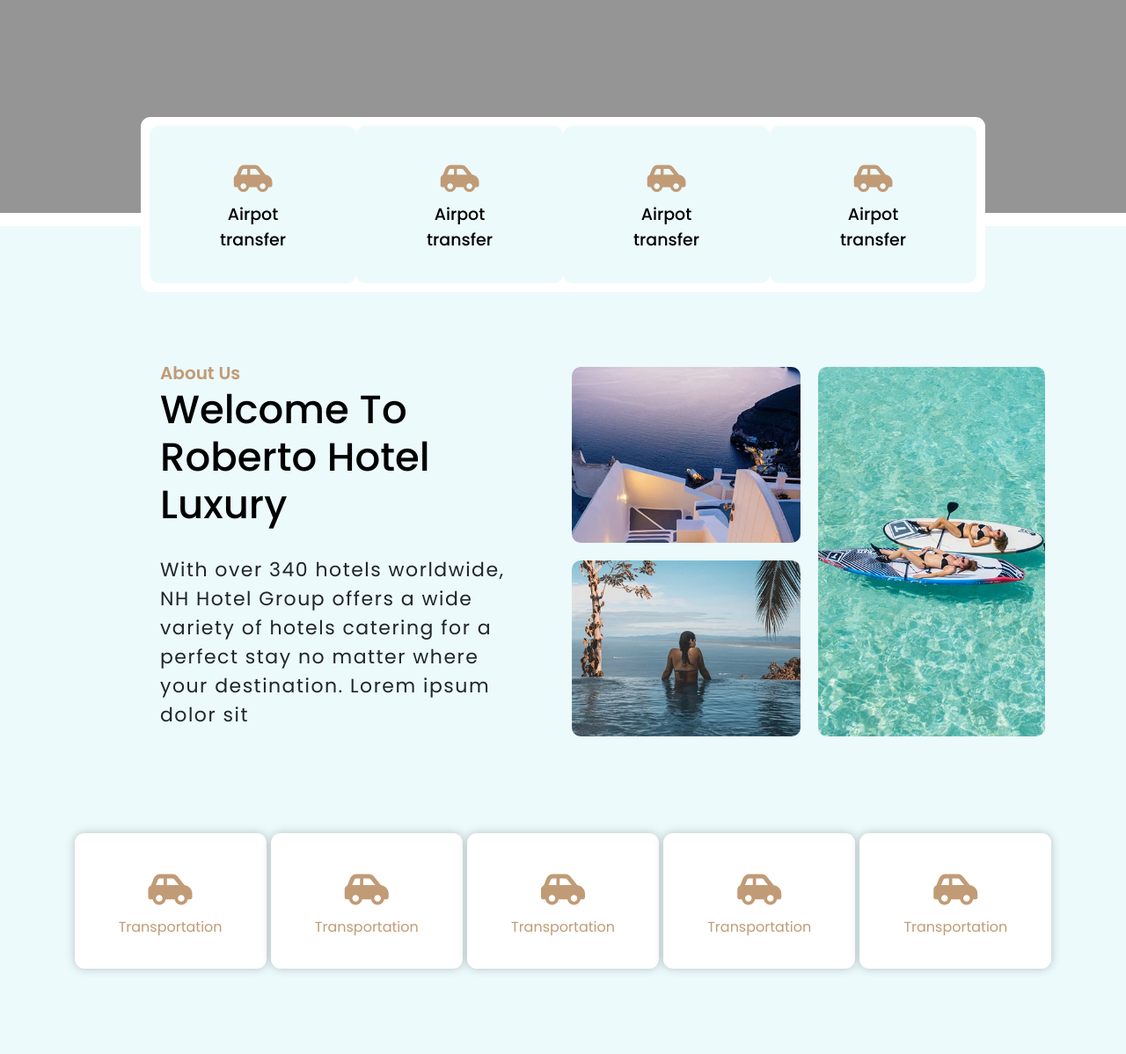
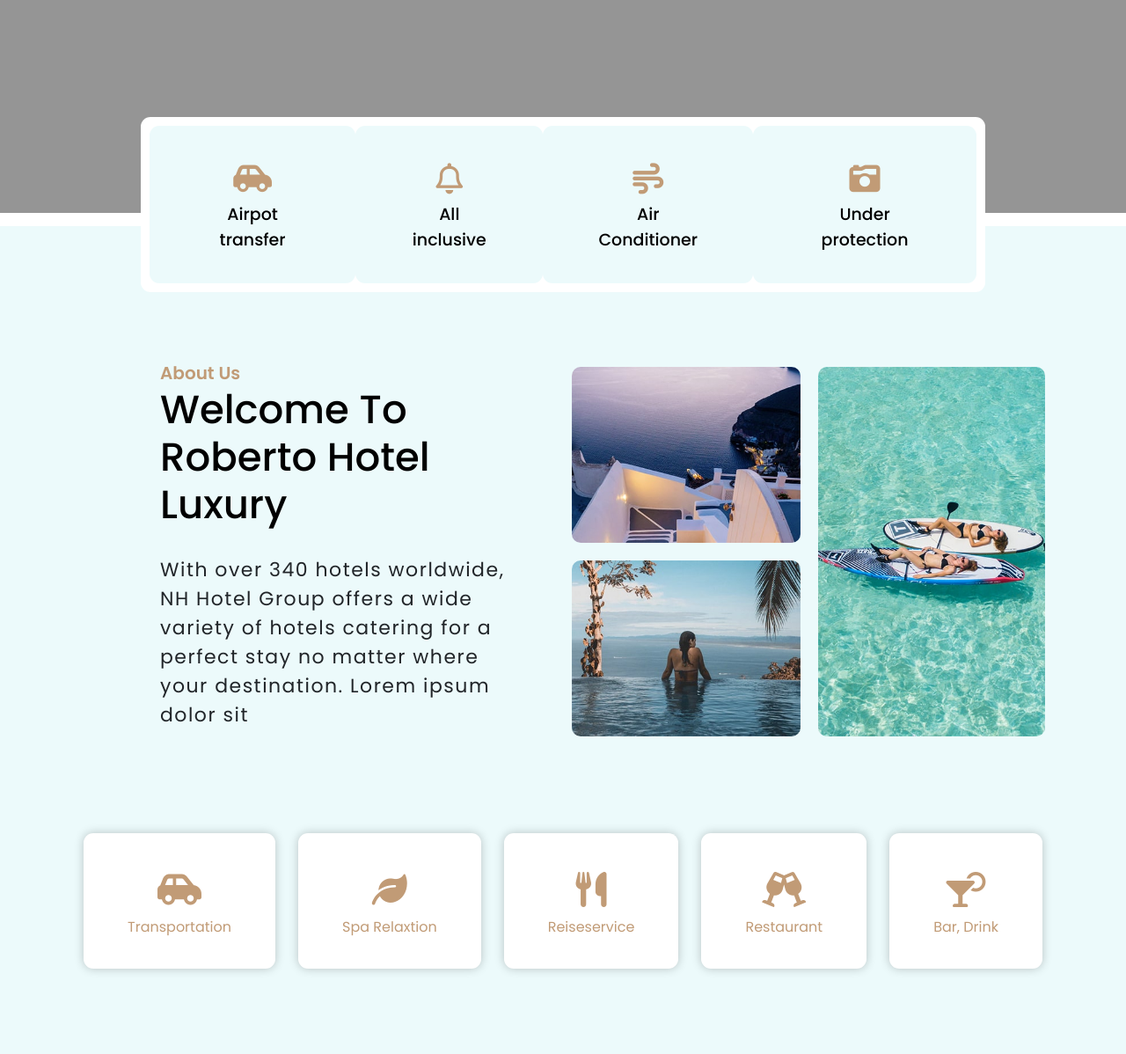
Before and after one commit to mubarizmayilzada/Hotel-Management, a website: page index.html in a window 1280 px wide. Shown: the part 427-1625 px from the top of the page at 88% size. Drawn offline with nearby package versions, Linux system fonts and the light colour scheme; a web font is replaced by a local one.

Commit message:
icons done

```diff
--- a/index.html
+++ b/index.html
@@ -50,30 +50,30 @@
                 <div class="features-card">
                     <div class="content-features-card">
                         <div class="icon">
-                            <i class="fas fa-car-side"></i>
+                            <i class="far fa-bell"></i>
                         </div>
                         <span>
-                            Airpot transfer
+                           All inclusive
                         </span>
                     </div>
                 </div>
                 <div class="features-card">
                     <div class="content-features-card">
                         <div class="icon">
-                            <i class="fas fa-car-side"></i>
+                            <i class="fas fa-wind"></i>
                         </div>
                         <span>
-                            Airpot transfer
+                            Air Conditioner
                         </span>
                     </div>
                 </div>
                 <div class="features-card">
                     <div class="content-features-card">
                         <div class="icon">
-                            <i class="fas fa-car-side"></i>
+                            <i class="fas fa-camera-retro"></i>
                         </div>
                         <span>
-                            Airpot transfer
+                            Under protection
                         </span>
                     </div>
                 </div>
@@ -116,34 +116,34 @@
                         </li>
                         <li>
                             <div class="icon">
-                                <i class="fas fa-car-side"></i>
+                                <i class="fas fa-leaf"></i>
                             </div>
                             <span>
-                                Transportation
+                                Spa Relaxtion
                             </span>
                         </li>
                         <li>
                             <div class="icon">
-                                <i class="fas fa-car-side"></i>
+                                <i class="fas fa-utensils"></i>
                             </div>
                             <span>
-                                Transportation
+                                Reiseservice
                             </span>
                         </li>
                         <li>
                             <div class="icon">
-                                <i class="fas fa-car-side"></i>
+                                <i class="fas fa-glass-cheers"></i>
                             </div>
                             <span>
-                                Transportation
+                               Restaurant
                             </span>
                         </li>
                         <li>
                             <div class="icon">
-                                <i class="fas fa-car-side"></i>
+                                <i class="fas fa-cocktail"></i>
                             </div>
                             <span>
-                                Transportation
+                                Bar, Drink
                             </span>
                         </li>
 
```
